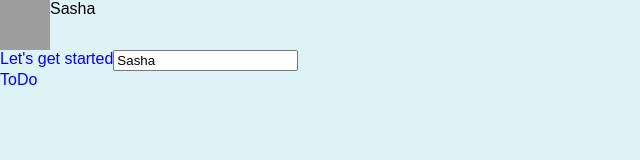
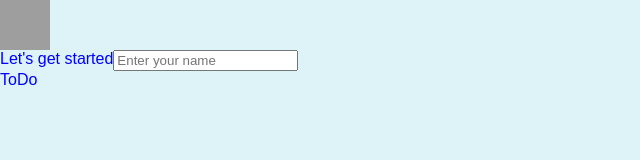
Before and after one commit to xzfantom/react-intensive, a React (Create React App) app: page / in a window 1280 px wide. Shown: the top 160 px of the page, without its empty margins (0-640 px from the left). Built offline with nearby package versions, Linux system fonts and the light colour scheme; grey boxes are pictures that could not be loaded.

Commit message:
refactor: typings and slicerReducer

```diff
--- a/package.json
+++ b/package.json
@@ -27,7 +27,8 @@
     "test": "react-scripts test",
     "eject": "react-scripts eject",
     "predeploy": "npm run build",
-    "deploy": "gh-pages -d build"
+    "deploy": "gh-pages -d build",
+    "check-types:watch": "tsc --noEmit --watch"
   },
   "eslintConfig": {
     "extends": [
--- a/src/components/Welcome/Welcome.jsx
+++ b/src/components/Welcome/Welcome.tsx
@@ -1,19 +1,19 @@
-// import { FC } from 'react';
-import { useDispatch, useSelector } from 'react-redux';
+import useAppSelector from '../../utils/useAppSelector';
+import useAppDispatch from '../../utils/useAppDispatch';
 import styles from './Welcome.module.css';
-import { changeUserName } from '../../redux/reducers';
+import { changeUserName } from '../../store/todoSlice';
 
 const Welcome = () => {
-  const dispatch = useDispatch();
-  const { userName } = useSelector((state) => state.todoReducer);
+  const dispatch = useAppDispatch();
+  const userName = useAppSelector((state) => state.todoReducer.userName);
 
   return (
     <div className={styles.container}>
       <label>Let's get started</label>
       <input
         onChange={(event) => {
-          debugger;
-          dispatch(changeUserName(event.currentTarget.value));
+          const newUserName = event.currentTarget.value;
+          dispatch(changeUserName(newUserName));
         }}
         id="userName"
         name="userName"
--- a/src/index.tsx
+++ b/src/index.tsx
@@ -3,9 +3,10 @@ import { createRoot } from 'react-dom/client';
 import './index.css';
 import App from './App';
 import { Provider } from 'react-redux';
-import { store } from './redux/store';
+import store from './store/index';
 
 const container = document.querySelector('#root');
+
 if (container !== null) {
   const root = createRoot(container);
   root.render(
@@ -15,5 +16,4 @@ if (container !== null) {
       </Provider>
     </React.StrictMode>
   );
-  // eslint-disable-next-line @typescript-eslint/no-unused-expressions
-} else null;
+}
--- a/src/redux/reducers.js
+++ /dev/null
@@ -1,38 +0,0 @@
-import { createAction, createReducer } from '@reduxjs/toolkit';
-
-const initialState = {
-  userName: 'Sasha',
-};
-
-export const changeUserName = createAction('changeUserName');
-
-//includes immer by default so that we can 'mutate' state here
-
-const todoReducer = createReducer(initialState, (builder) => {
-  builder.addCase(changeUserName, (state, action) => {
-    state.userName = action.payload;
-  });
-  // .addCase(
-  //   addItem,
-  //   (state, action) =>
-  //     (state.todos = {
-  //       ...state.todos,
-  //       [action.payload.id]: { text: action.payload.text, isCompleted: false },
-  //     })
-  // );
-  // .addCase(
-  //   markAsCompleted,
-  //   (state, action) =>
-  //     (state.todos = {
-  //       ...state.todos,
-  //       [action.payload.id]: { text: action.payload, isCompleted: true },
-  //     })
-  // )
-  // .addCase(
-  //   deleteItem,
-  //   (state, action) =>
-  //     (state.todos = { ...state.todos, [action.payload.id]: { text: '', isCompleted: '' } })
-  // );
-});
-
-export default todoReducer;
--- a/src/redux/store.js
+++ /dev/null
@@ -1,8 +0,0 @@
-import { configureStore } from '@reduxjs/toolkit';
-import todoReducer from './reducers';
-
-export const store = configureStore({
-  reducer: {
-    todoReducer,
-  },
-});
--- /dev/null
+++ b/src/store/index.ts
@@ -0,0 +1,13 @@
+import { configureStore } from '@reduxjs/toolkit';
+import { todoReducer } from './todoSlice';
+
+const store = configureStore({
+  reducer: {
+    todoReducer,
+  },
+});
+
+export type RootState = ReturnType<typeof store.getState>;
+export type AppDispatch = typeof store.dispatch;
+
+export default store;
--- /dev/null
+++ b/src/store/todoSlice.ts
@@ -0,0 +1,40 @@
+import { createSlice, PayloadAction } from '@reduxjs/toolkit';
+
+interface Todo {
+  id: number;
+  isCompleted: boolean;
+  text: string;
+}
+
+interface State {
+  todos: Record<number, Todo>;
+  userName: string;
+}
+
+const initialState: State = {
+  todos: {},
+  userName: '',
+};
+
+const todoSlice = createSlice({
+  name: 'todo',
+  initialState,
+  reducers: {
+    changeUserName: (state, action: PayloadAction<string>) => {
+      state.userName = action.payload;
+    },
+
+    addTodo: (state, action: PayloadAction<string>) => {
+      const existingIdsAsNumbers = Object.keys(state.todos).map(parseInt);
+      const newTodoId = Math.max(...existingIdsAsNumbers) + 1;
+      state.todos[newTodoId] = {
+        id: newTodoId,
+        isCompleted: false,
+        text: action.payload,
+      };
+    },
+  },
+});
+
+export const todoReducer = todoSlice.reducer;
+export const { changeUserName, addTodo } = todoSlice.actions;
--- /dev/null
+++ b/src/utils/useAppDispatch.ts
@@ -0,0 +1,6 @@
+import { useDispatch } from 'react-redux';
+import type { AppDispatch } from '../store/index';
+
+const useAppDispatch: () => AppDispatch = useDispatch;
+
+export default useAppDispatch;
--- /dev/null
+++ b/src/utils/useAppSelector.ts
@@ -0,0 +1,7 @@
+import { useSelector } from 'react-redux';
+import type { TypedUseSelectorHook } from 'react-redux';
+import type { RootState } from '../store/index';
+
+const useAppSelector: TypedUseSelectorHook<RootState> = useSelector;
+
+export default useAppSelector;
```
Also changed, not shown: tsconfig.json (+1 -12 lines).
